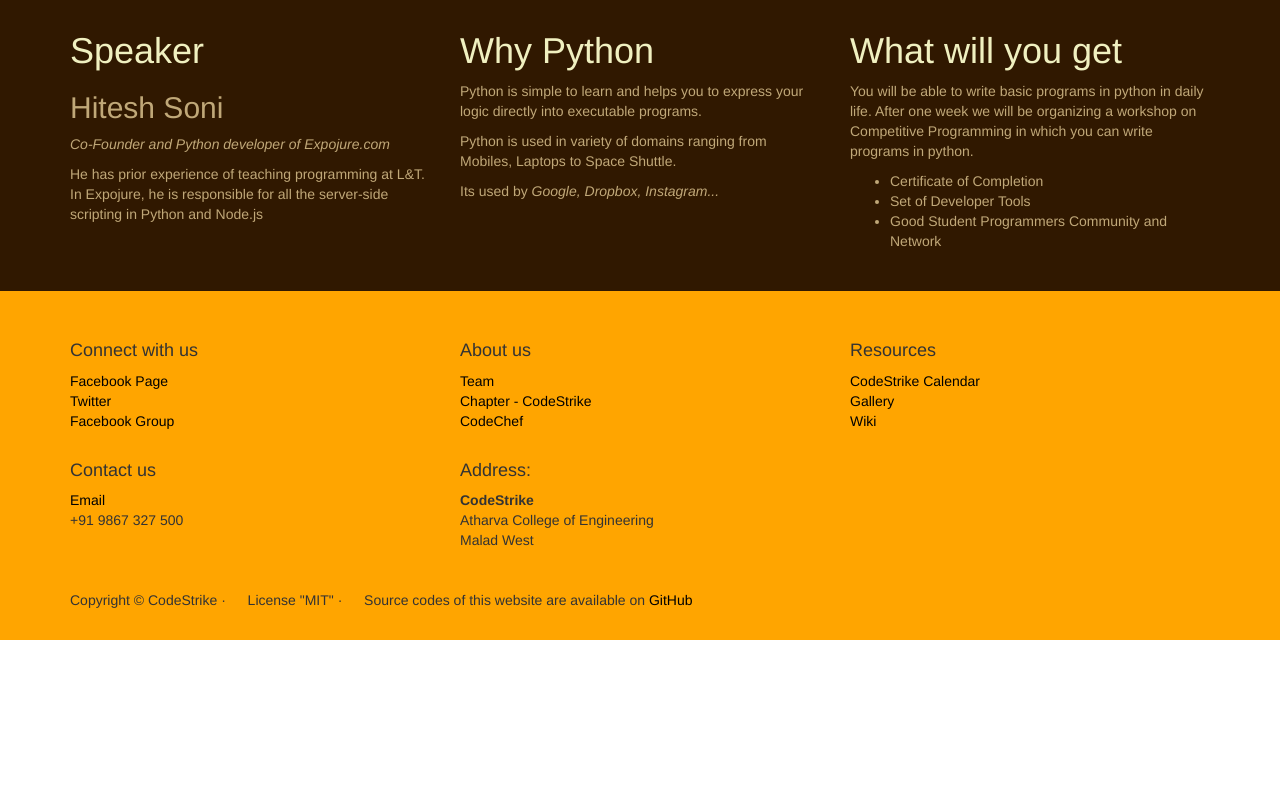
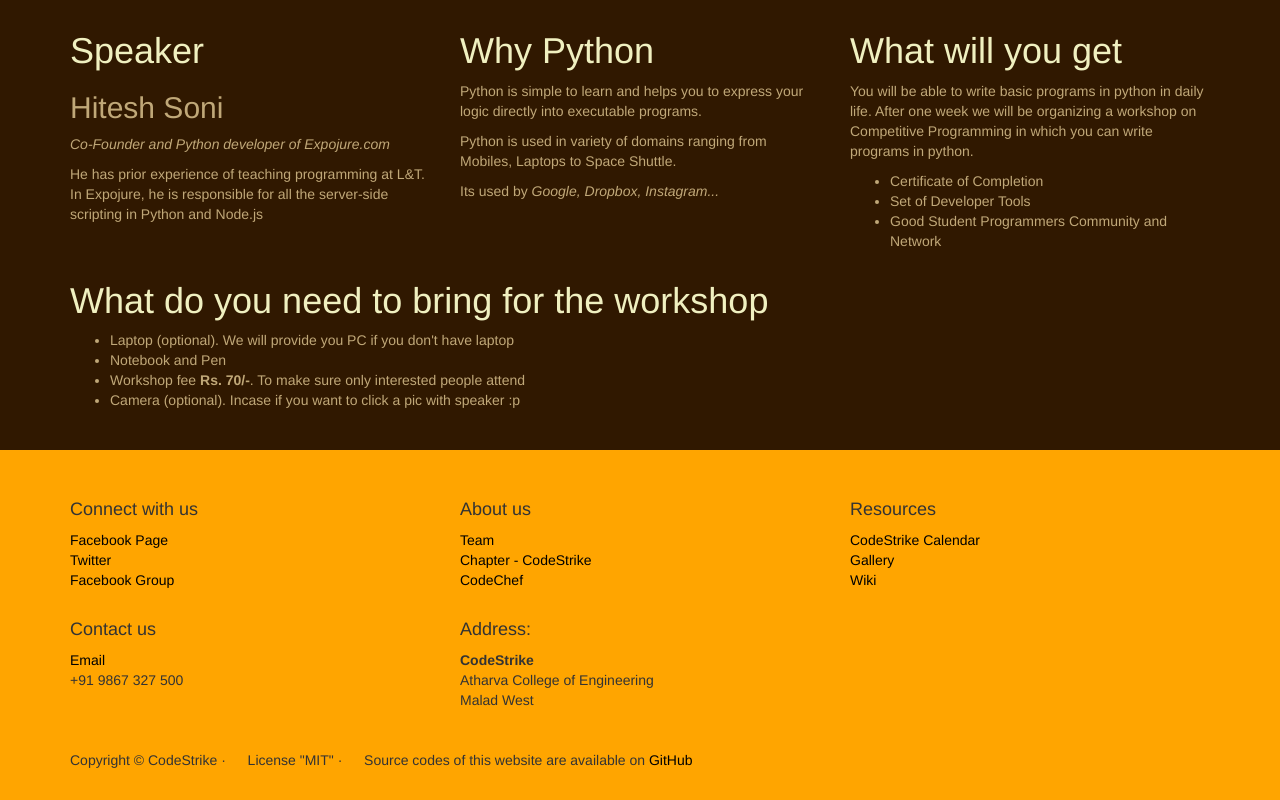
Before and after one commit to codestrike/webstrike, a website: page index.html in a window 1280 px wide. Shown: the part 976-1776 px from the top of the page. Before the commit the page ends 1616 px from the top, so only its background shows below. Drawn offline with Linux system fonts and the light colour scheme.

Commit message:
Checklist for attendees added

```diff
--- a/index.html
+++ b/index.html
@@ -110,7 +110,7 @@
             Python is used in variety of domains ranging from Mobiles, Laptops to Space Shuttle.</p>
           <p>Its used by <i>Google, Dropbox, Instagram...</i></p>
         </div>
-        <div class="col-sm-12 col-md-4">
+        <div class="col-sm-6 col-md-4">
           <h1>What will you get</h1>
           <p>
             You will be able to write basic programs in python in daily life. After one week we will be organizing a workshop on Competitive Programming in which you can write programs in python.
@@ -119,6 +119,15 @@
             <li>Certificate of Completion</li>
             <li>Set of Developer Tools</li>
             <li>Good Student Programmers Community and Network</li>
+          </ul>
+        </div>
+        <div class="col-am-6 col-md-12">
+          <h1>What do you need to bring for the workshop</h1>
+          <ul>
+            <li>Laptop (optional). We will provide you PC if you don't have laptop</li>
+            <li>Notebook and Pen</li>
+            <li>Workshop fee <b>Rs. 70/-</b>. To make sure only interested people attend</li>
+            <li>Camera (optional). Incase if you want to click a pic with speaker :p</li>
           </ul>
         </div>
       </div>
```
